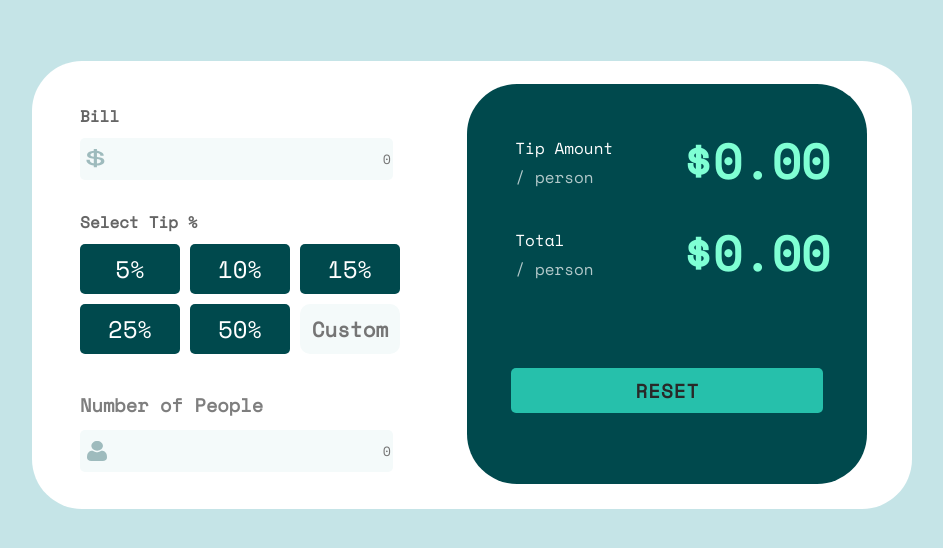
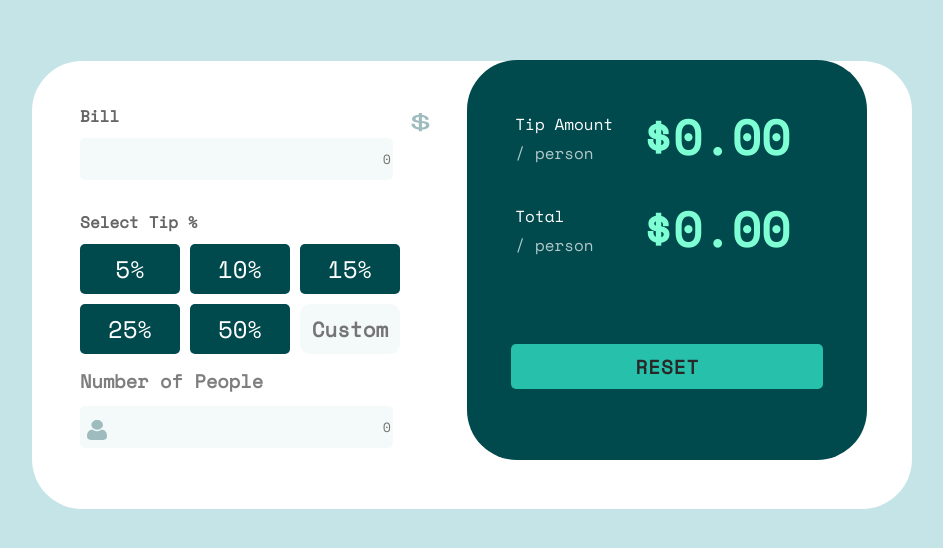
Before and after one commit to roleigh1/tip-calculator-v1.0, a plain HTML site: page index.html in a window 1280 px wide. Shown: the part 116-664 px from the top of the page, without its empty margins (168-1111 px from the left). Drawn offline with nearby package versions, Linux system fonts and the light colour scheme.

Commit message:
update v1.1

```diff
--- a/style.css
+++ b/style.css
@@ -44,8 +44,8 @@ input[type=text]:focus{
 }
 #dollar{
     position: relative;
-    right: 19.8rem;
-    top: 4px;
+    bottom: 2rem;
+    left: 0.5rem;
 }
 h2{
     font-size: 1rem;
@@ -96,7 +96,7 @@ h2{
 }
 h3{
     position: relative;
-    bottom: 13rem;
+    bottom: 14.5rem;
     left: 3rem;
     opacity: 0.5;
     font-family: 'Space Mono', monospace;
@@ -110,12 +110,12 @@ h3{
     text-align: right;
     font-family: 'Space Mono', monospace;
     position: relative;
-    bottom: 13.5rem;
+    bottom: 15rem;
     left: 3rem;
 }
 #people{
     position: relative;
-    bottom: 13.2rem;
+    bottom: 14.5rem;
     right: 16.7rem;
 }
 .side{
@@ -125,7 +125,7 @@ h3{
     grid-row:2/3;
     grid-column: 2/2;
     position: relative;
-    bottom: 6rem;
+    bottom: 7.5rem;
     border-radius: 50px;
 }
 h4{
@@ -143,7 +143,7 @@ p{
     cursor:default;
 }
 #amount{
-    margin-left:13.5rem;
+    margin-left:11rem;
     position: relative;
     bottom: 5rem;
     font-size: 3em;
@@ -153,7 +153,7 @@ p{
 }
 
 #total{
-    margin-left:13.5rem;
+    margin-left:11rem;
     position: relative;
     bottom: 5rem;
     font-size: 3em;
@@ -222,7 +222,7 @@ p{
         width: 18rem;
     }
    #people{
-     right: 13.3rem;
+
 
    }
    .side{
@@ -239,7 +239,7 @@ p{
     top:11rem;
    }
    span{
-    right: 5rem;
+    right: 2rem;
    }
    h4{
     position: relative;
```
